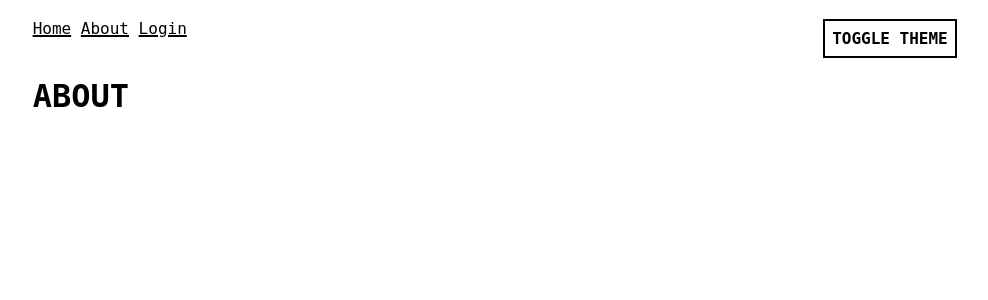
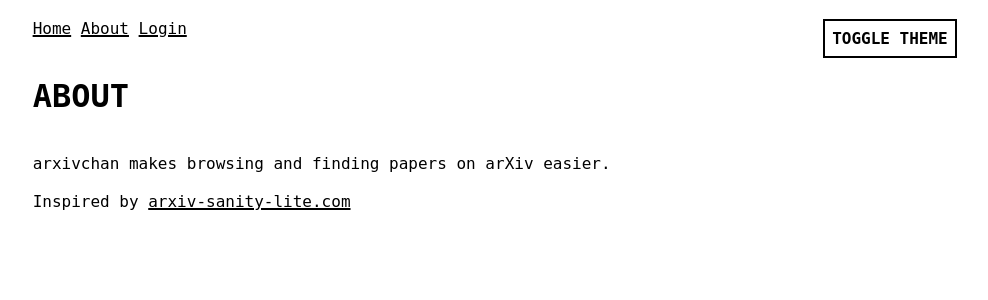
Before and after one commit to tnguyen21/arxivr, a Flask app: page /about in a window 1280 px wide. Shown: the top 300 px of the page, without its empty margins (145-1133 px from the left). Run offline with Flask 3, Linux system fonts and the light colour scheme.

Commit message:
add about page copy

```diff
--- a/templates/about.html
+++ b/templates/about.html
@@ -2,4 +2,6 @@
 
 {% block content %}
     <h1>About</h1>
+    <p>arxivchan makes browsing and finding papers on arXiv easier.</p>
+    <p>Inspired by <a href="https://arxiv-sanity-lite.com/">arxiv-sanity-lite.com</a></p>
 {% endblock %}
```
